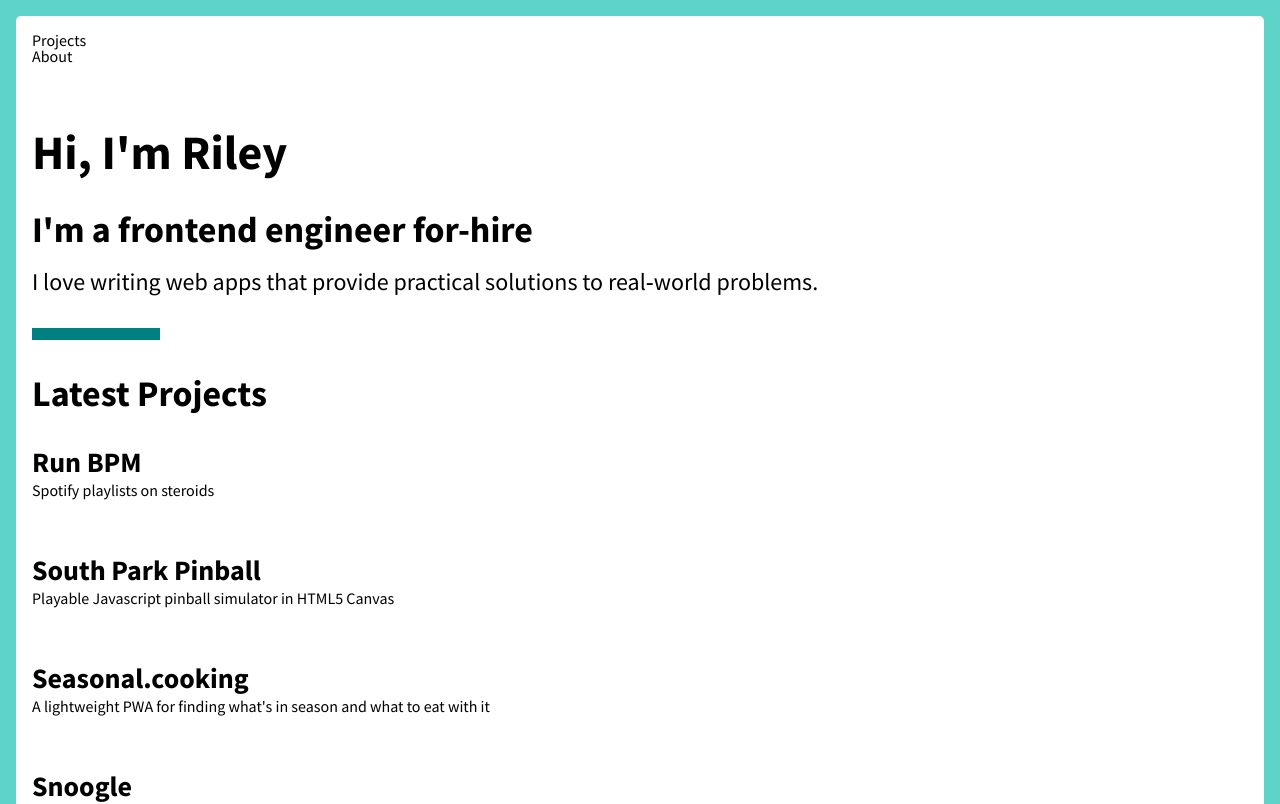
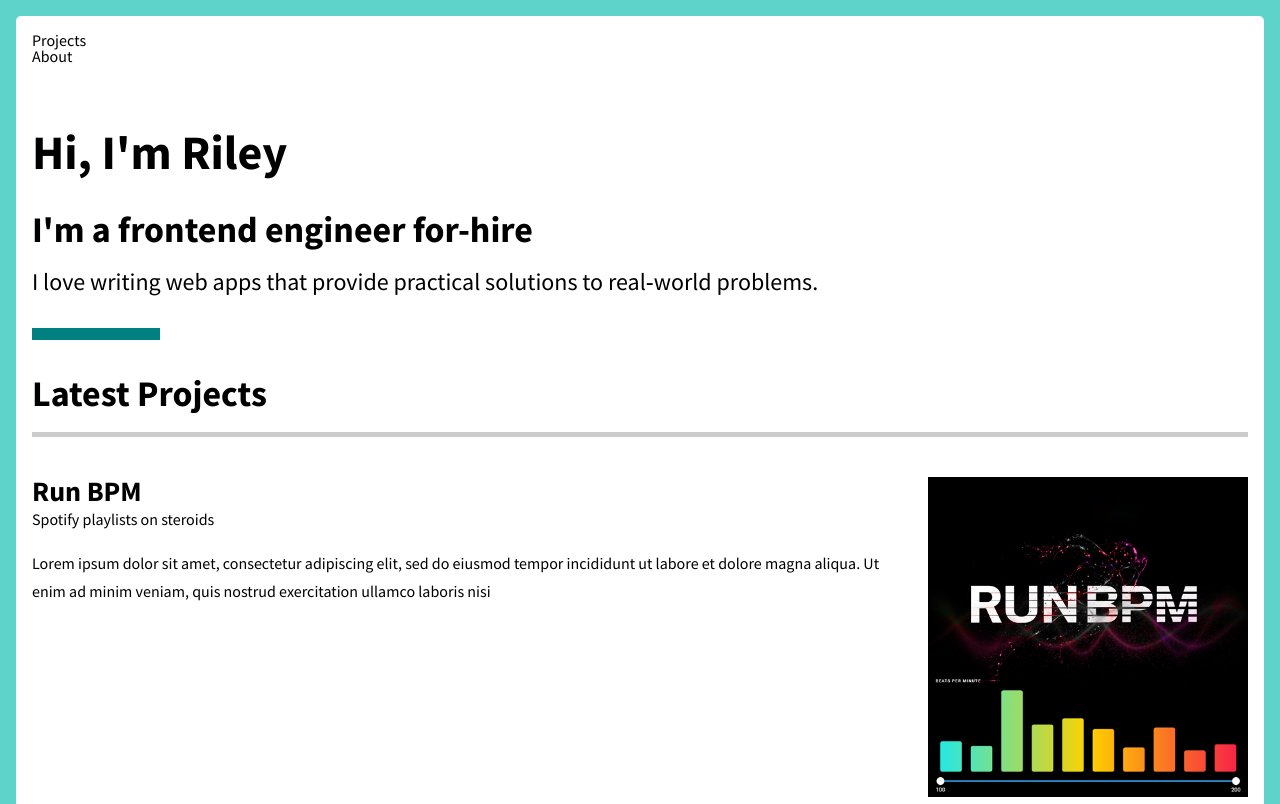
Before and after one commit to rileyhemp/portfolio, a Vue app: page / in a window 1280 px wide. Shown: the top 804 px of the page. Built offline with nearby package versions, Linux system fonts and the light colour scheme.

Commit message:
leaving projects expanded

```diff
--- a/src/components/Project.vue
+++ b/src/components/Project.vue
@@ -1,26 +1,14 @@
 <template>
-	<div
-		class="project-wrapper"
-		:class="collapsed ? null : 'expanded'"
-		@click="
-			() => {
-				collapsed = !collapsed;
-			}
-		"
-	>
-		<section>
+	<article>
+		<img :src="project.image" alt="" />
+		<div class="project-description">
 			<h3>{{ project.name }}</h3>
 			<p class="body-1">{{ project.description }}</p>
-		</section>
-		<article :class="collapsed ? null : 'expanded'">
-			<img :src="project.image" alt="" />
-			<div class="project-description">
-				<p class="body-1">
-					{{ project.about }}
-				</p>
-			</div>
-		</article>
-	</div>
+			<p class="body-1">
+				{{ project.about }}
+			</p>
+		</div>
+	</article>
 </template>
 
 <script>
@@ -28,8 +16,7 @@ export default {
 	name: "Project",
 	data: function() {
 		return {
-			project: this.$attrs.project,
-			collapsed: true
+			project: this.$attrs.project
 		};
 	},
 	methods: {}
@@ -38,14 +25,12 @@ export default {
 
 <style scoped>
 article {
-	height: 0rem;
 	overflow: hidden;
 	display: flex;
 	flex-direction: row-reverse;
 	transition: all 0.4s cubic-bezier(0.075, 0.82, 0.165, 1);
-}
-article.expanded {
-	height: 20rem;
+	padding: 2.5rem 0 1.75rem 0;
+	border-top: 5px solid rgba(0, 0, 0, 0.2);
 }
 img {
 	max-width: 20rem;
@@ -54,5 +39,7 @@ img {
 }
 .project-description {
 	padding-right: 1rem;
+	display: flex;
+	flex-direction: column;
 }
 </style>
--- a/src/css/main.scss
+++ b/src/css/main.scss
@@ -55,22 +55,3 @@ nav {
 	width: 8rem;
 	background: teal;
 }
-
-section {
-	margin: 2rem 0 1rem 0;
-	cursor: pointer;
-	background: white;
-	border-bottom: none;
-}
-
-.project-wrapper {
-	border-bottom: 0.25rem solid transparent;
-}
-
-.project-wrapper:hover {
-	border-bottom: 0.25rem solid rgba(0, 0, 0, 0.2);
-}
-
-.project-wrapper.expanded {
-	border-bottom: 0.25rem solid rgba(0, 0, 0, 0.2);
-}
```
